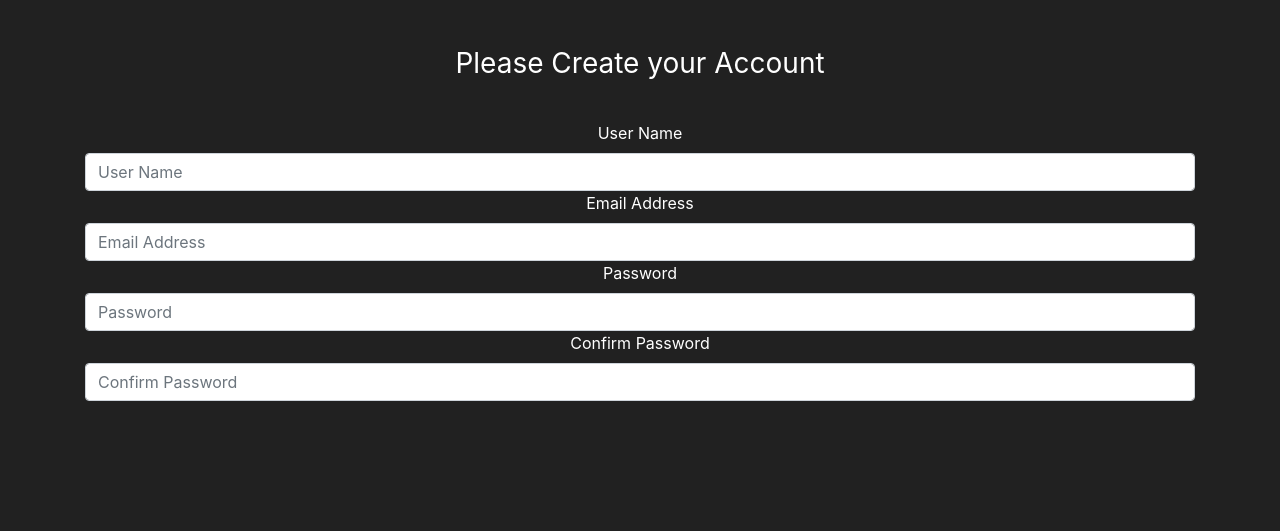
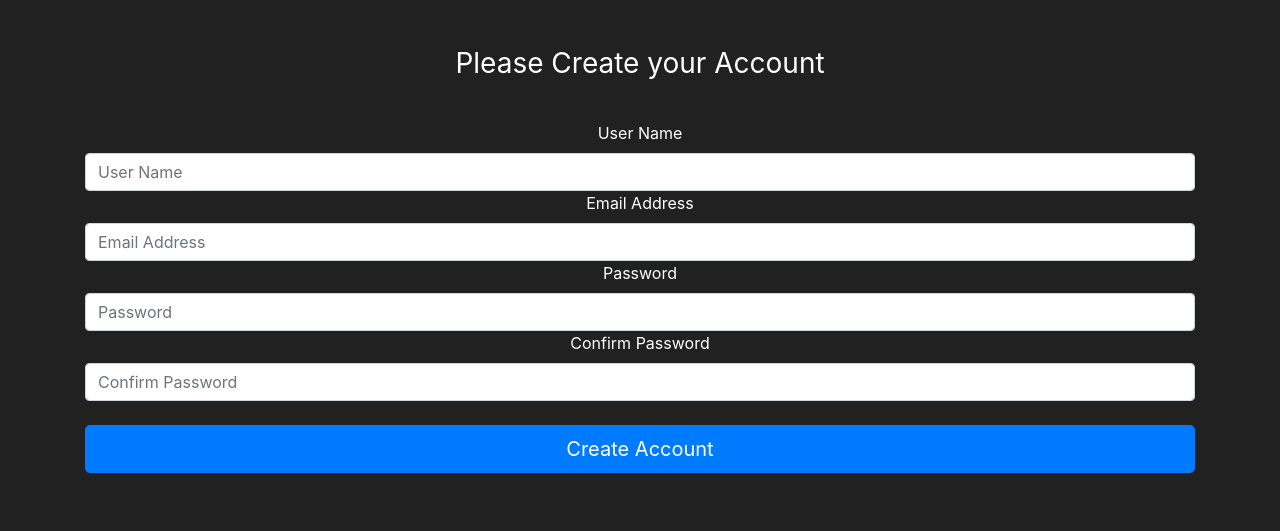
Before and after one commit to Kelvinskell/newsread, a Flask app: page / in a window 1280 px wide. Shown: the part 57-588 px from the top of the page. Run offline with Flask 2, Linux system fonts and the light colour scheme; parts of the project's set-up code (start-up, migrations or seed data) failed here and were passed over; some libraries are stand-ins or nearby versions.

Commit message:
feat: Improve decoration for register form

```diff
--- a/login-service/application/forms.py
+++ b/login-service/application/forms.py
@@ -8,4 +8,4 @@ class RegisterForm(FlaskForm):
     email_address = StringField(label='Email Address')
     password1 = PasswordField(label='Password')
     password2 = PasswordField(label='Confirm Password')
-    submit = SubmitField(label='Submit')
+    submit = SubmitField(label='Create Account')
--- a/login-service/application/templates/register.html
+++ b/login-service/application/templates/register.html
@@ -28,6 +28,10 @@ NewsRead - Register
            {{ form.password2.label() }}
            {{ form.password2(class="form-control", placeholder="Confirm Password") }}
 
+	    <br>
+
+            {{ form.submit(class="btn btn-lg btn-block btn-primary") }}
+
           </form>
         </div>
 </body>
```
